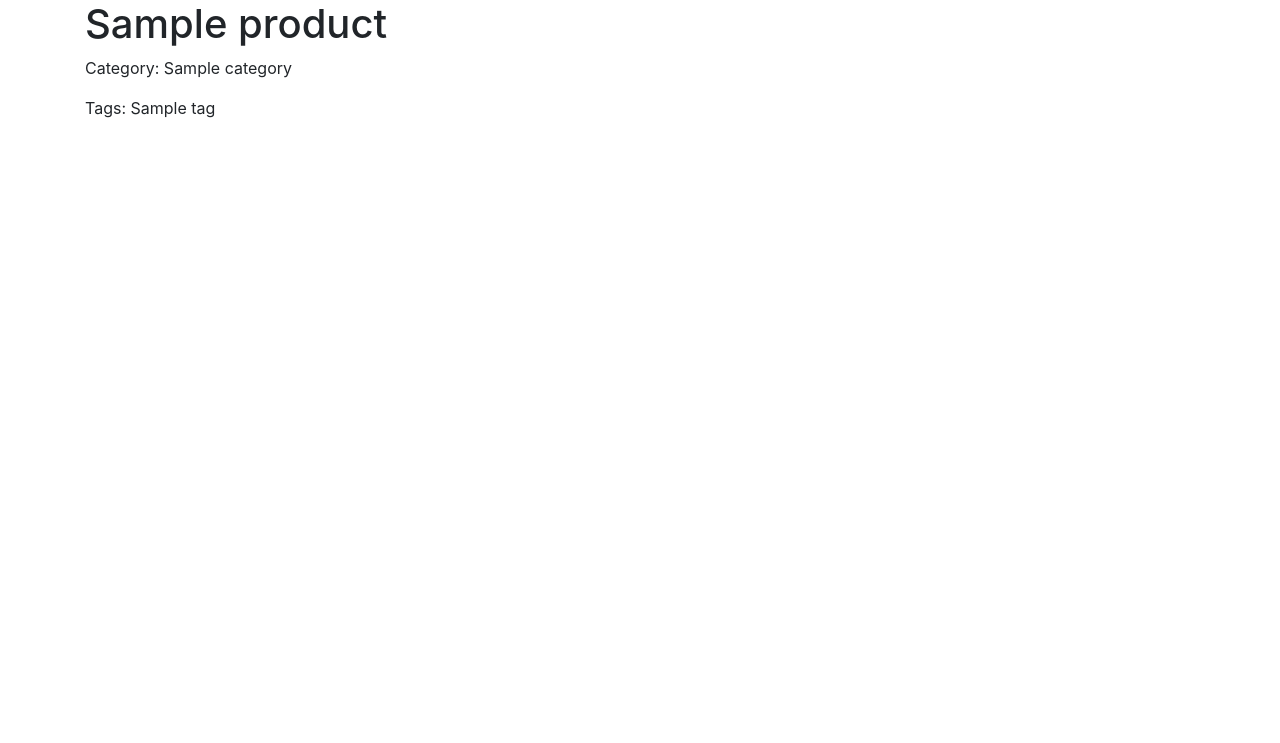
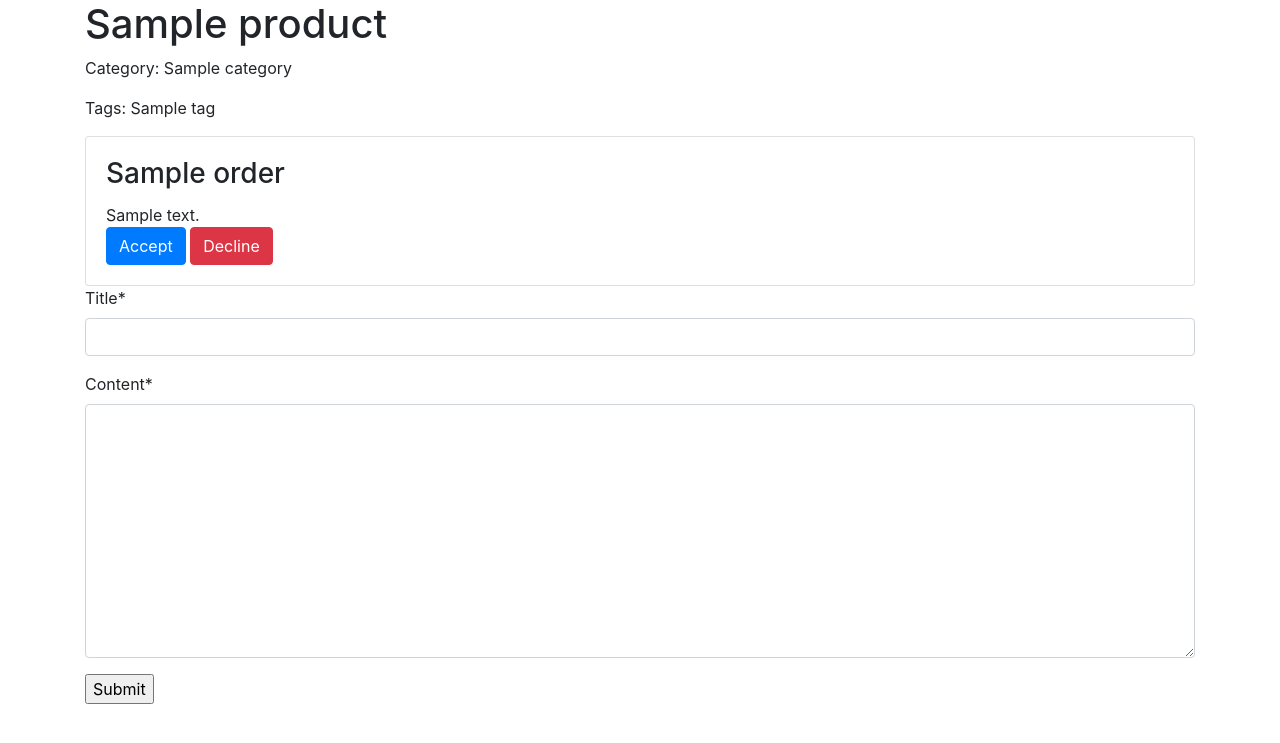
Before and after one commit to kwokcheong/Project4-TeachSenpai, a Django app: page /products/view/1 in a window 1280 px wide. Shown: the top 743 px of the page. Run offline with Django 3.2, Linux system fonts and the light colour scheme; tables that the repository leaves empty hold one stand-in row (values such as "Sample post"); parts of the project's set-up code (start-up, migrations or seed data) failed here and were passed over; some libraries are stand-ins or nearby versions.

Commit message:
Created out orders, details page on each product

```diff
--- a/TeachSenpai/urls.py
+++ b/TeachSenpai/urls.py
@@ -25,5 +25,5 @@ urlpatterns = [
     path('reviews/', reviews.views.index),
     path('products/', include('products.urls')),
     path('orders/', orders.views.index),
-    path('orders/create', orders.views.create_order, name="create_order_route"),
+    path('orders/create/<product_id>', orders.views.create_order, name="create_order_route"),
 ]
--- a/products/templates/products/details.template.html
+++ b/products/templates/products/details.template.html
@@ -1,5 +1,5 @@
 {% extends 'base.template.html' %}
-
+{%load crispy_forms_tags %}
 {% block content %}
 <h1>{{product.title}}</h1>
 <p>
@@ -8,11 +8,24 @@
 <p>
     Tags: {% for t in product.tag.all %} <span class="label">{{t.title}}</span> {%endfor%}
 </p>
-{{product.orders}}
-{%for r in product.orders.all %}
-<div class="card">
-    <h3>{{r.title}}</h3>
-    {{r.content}}
-</div>
-{%endfor%}
+
+
+{% for order in product.order_set.all%}
+    <section class="card">
+        <div class="card-body">
+            <h3 class="card-title">{{order.title}}</h3>
+            <div class="card-text">
+                {{order.content}}
+            </div>
+            <a href="#" class="btn btn-primary">Accept</a>
+            <a href="#" class="btn btn-danger">Decline</a>
+        </div>
+    </section>
+{% endfor%}
+
+<form method="POST" action="{% url 'create_order_route' product_id=product.id %}">
+    {% csrf_token %}
+    {{ form|crispy}}
+    <input type="submit"/>
+    </form>
 {% endblock %}
--- a/products/views.py
+++ b/products/views.py
@@ -3,6 +3,7 @@ from .models import Product
 from .forms import ProductForm
 from django.contrib.auth.decorators import login_required, permission_required
 from django.contrib import messages
+from orders.forms import OrderForm
 
 # Create your views here.
 def index(request):
@@ -67,6 +68,8 @@ def delete_product(request, product_id):
 
 def view_product_details(request, product_id):
     product = get_object_or_404(Product, pk=product_id)
+    order_form = OrderForm()
     return render(request, 'products/details.template.html', {
-        'product': product
+        'product': product,
+        'form': order_form
     })
```
Also changed, not shown: orders/views.py (+11 -6 lines).
